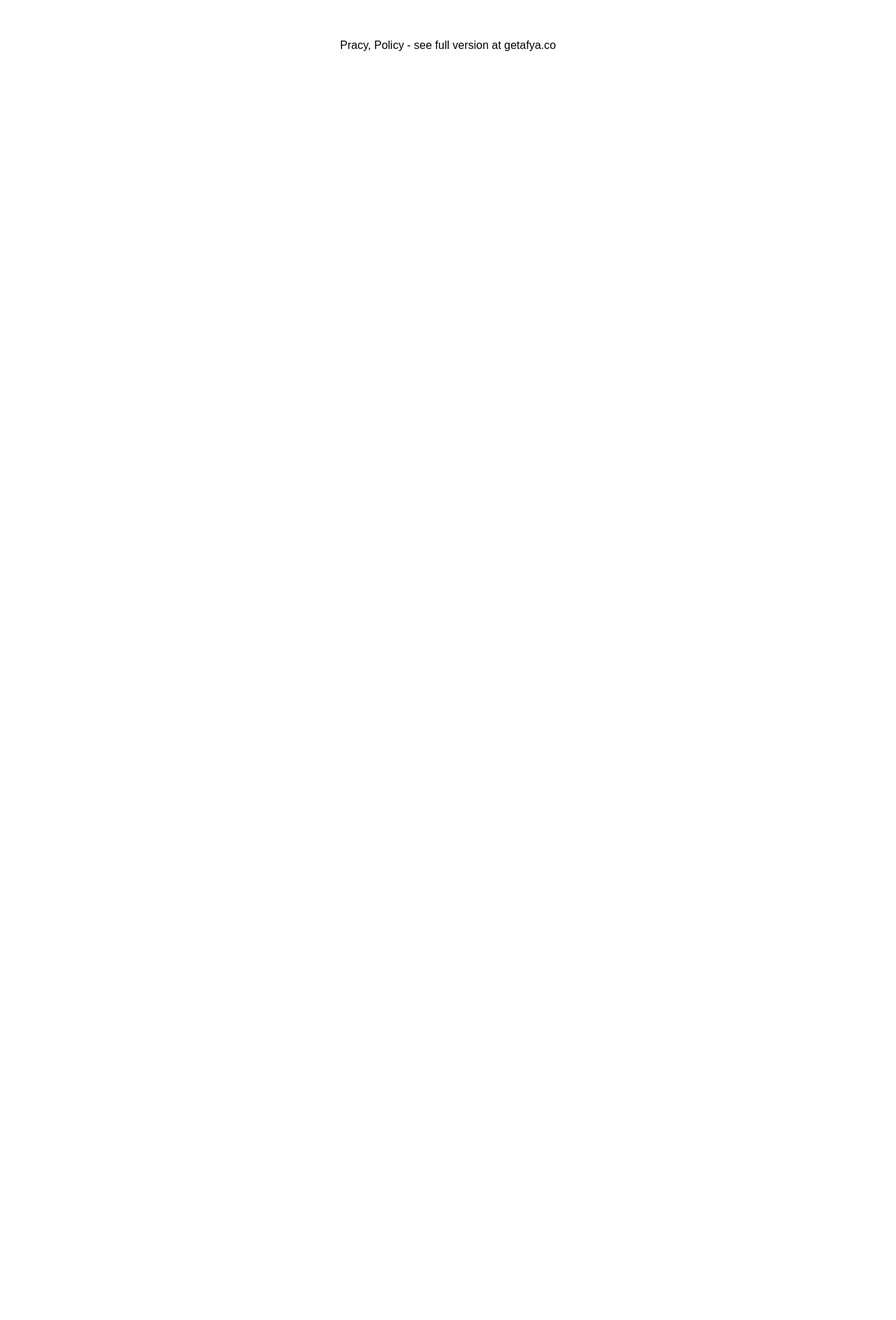
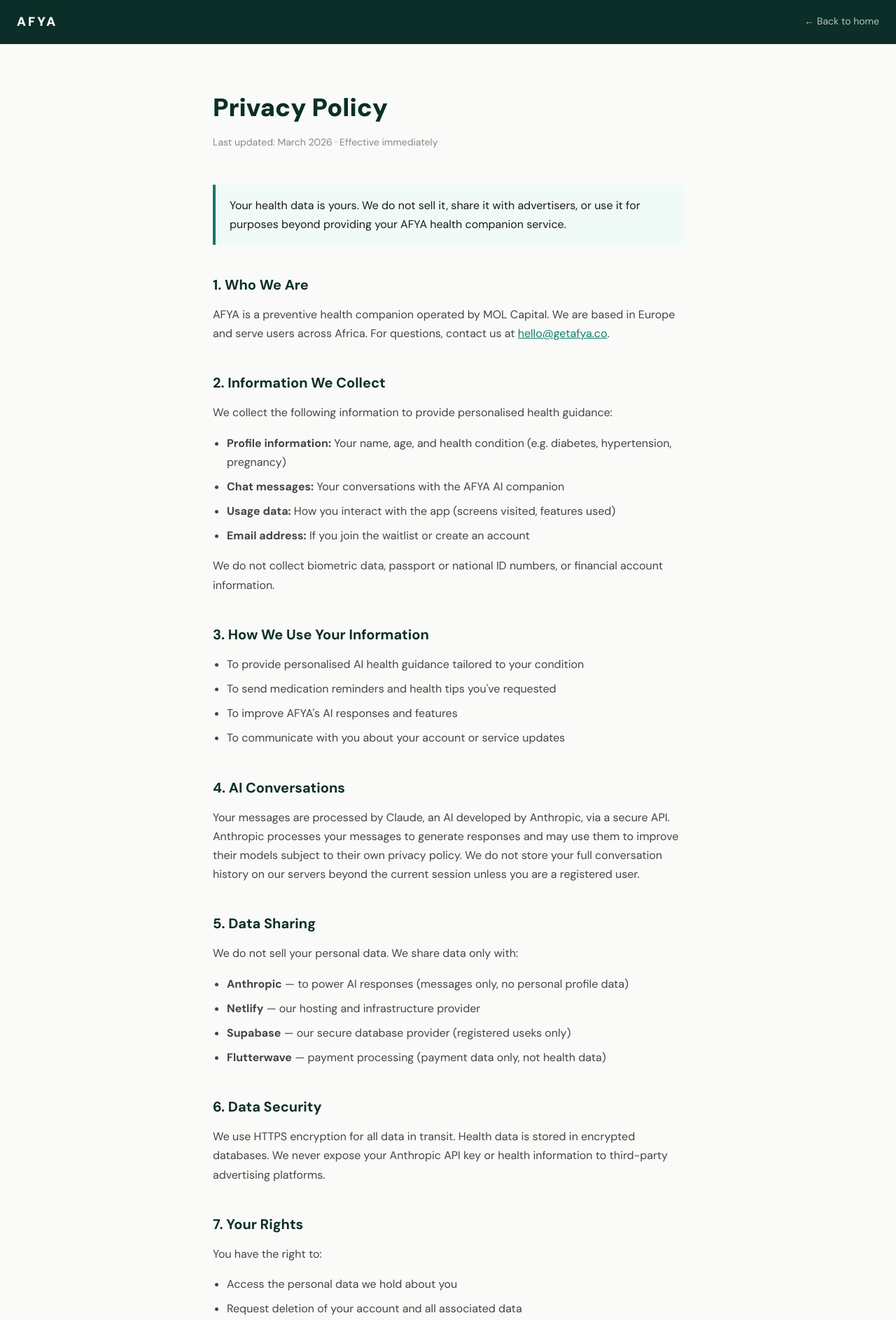
Before and after one commit to alexandremolla-byte/afya, a plain HTML site: page privacy.html in a window 1280 px wide. Shown: the top 1887 px of the page at 70% size. Before the commit the page ends 800 px from the top, so only its background shows below. Drawn offline with Linux system fonts and the light colour scheme.

Commit message:
Add privacy.html

```diff
--- a/privacy.html
+++ b/privacy.html
@@ -3,10 +3,111 @@
 <head>
   <meta charset="UTF-8">
   <meta name="viewport" content="width=device-width, initial-scale=1.0">
-  <title>Privacy Policy &mdash; AFYA</title>
-  <meta name="description" content="AFYA's privacy policy &mdash; how we collect, use, and protect your health data.">
+  <title>Privacy Policy — AFYA</title>
+  <meta name="description" content="AFYA's privacy policy — how we collect, use, and protect your health data.">
   <link rel="preconnect" href="https://fonts.googleapis.com">
   <link href="https://fonts.googleapis.com/css2?family=DM+Sans:wght@400;500;700;900&display=swap" rel="stylesheet">
+  <style>
+    :root { --green: #0D7E6A; --dark: #0B2F28; }
+    * { margin: 0; padding: 0; box-sizing: border-box; }
+    body { font-family: 'DM Sans', sans-serif; color: #1a1a1a; background: #fafaf8; line-height: 1.7; }
+    nav {
+      background: var(--dark); padding: 16px 24px;
+      display: flex; align-items: center; justify-content: space-between;
+    }
+    .logo { color: white; font-weight: 900; font-size: 18px; letter-spacing: 3px; text-decoration: none; }
+    .back { color: rgba(255,255,255,0.7); font-size: 14px; text-decoration: none; }
+    .back:hover { color: white; }
+    .container { max-width: 720px; margin: 0 auto; padding: 60px 24px; }
+    h1 { font-size: 36px; font-weight: 900; color: var(--dark); margin-bottom: 8px; }
+    .meta { color: #888; font-size: 14px; margin-bottom: 48px; }
+    h2 { font-size: 20px; font-weight: 700; color: var(--dark); margin: 40px 0 12px; }
+    p { color: #444; margin-bottom: 16px; }
+    ul { padding-left: 20px; color: #444; margin-bottom: 16px; }
+    li { margin-bottom: 8px; }
+    a { color: var(--green); }
+    .highlight {
+      background: #f0faf7; border-left: 4px solid var(--green);
+      padding: 16px 20px; border-radius: 0 8px 8px 0; margin: 24px 0;
+      color: #1a1a1a;
+    }
+    footer { text-align: center; padding: 40px 24px; color: #aaa; font-size: 13px; border-top: 1px solid #eee; margin-top: 60px; }
+  </style>
 </head>
 <body>
-<p style="text-align:center;padding:40px;font-family:sans-serif">Pracy, Policy - see full version at getafya.co</p></body></html>
+
+<nav>
+  <a href="index.html" class="logo">AFYA</a>
+  <a href="index.html" class="back">← Back to home</a>
+</nav>
+
+<div class="container">
+  <h1>Privacy Policy</h1>
+  <p class="meta">Last updated: March 2026 · Effective immediately</p>
+
+  <div class="highlight">
+    Your health data is yours. We do not sell it, share it with advertisers, or use it for purposes beyond providing your AFYA health companion service.
+  </div>
+
+  <h2>1. Who We Are</h2>
+  <p>AFYA is a preventive health companion operated by MOL Capital. We are based in Europe and serve users across Africa. For questions, contact us at <a href="mailto:hello@getafya.co">hello@getafya.co</a>.</p>
+
+  <h2>2. Information We Collect</h2>
+  <p>We collect the following information to provide personalised health guidance:</p>
+  <ul>
+    <li><strong>Profile information:</strong> Your name, age, and health condition (e.g. diabetes, hypertension, pregnancy)</li>
+    <li><strong>Chat messages:</strong> Your conversations with the AFYA AI companion</li>
+    <li><strong>Usage data:</strong> How you interact with the app (screens visited, features used)</li>
+    <li><strong>Email address:</strong> If you join the waitlist or create an account</li>
+  </ul>
+  <p>We do not collect biometric data, passport or national ID numbers, or financial account information.</p>
+
+  <h2>3. How We Use Your Information</h2>
+  <ul>
+    <li>To provide personalised AI health guidance tailored to your condition</li>
+    <li>To send medication reminders and health tips you've requested</li>
+    <li>To improve AFYA's AI responses and features</li>
+    <li>To communicate with you about your account or service updates</li>
+  </ul>
+
+  <h2>4. AI Conversations</h2>
+  <p>Your messages are processed by Claude, an AI developed by Anthropic, via a secure API. Anthropic processes your messages to generate responses and may use them to improve their models subject to their own privacy policy. We do not store your full conversation history on our servers beyond the current session unless you are a registered user.</p>
+
+  <h2>5. Data Sharing</h2>
+  <p>We do not sell your personal data. We share data only with:</p>
+  <ul>
+    <li><strong>Anthropic</strong> — to power AI responses (messages only, no personal profile data)</li>
+    <li><strong>Netlify</strong> — our hosting and infrastructure provider</li>
+    <li><strong>Supabase</strong> — our secure database provider (registered useks only)</li>
+    <li><strong>Flutterwave</strong> — payment processing (payment data only, not health data)</li>
+  </ul>
+
+  <h2>6. Data Security</h2>
+  <p>We use HTTPS encryption for all data in transit. Health data is stored in encrypted databases. We never expose your Anthropic API key or health information to third-party advertising platforms.</p>
+
+  <h2>7. Your Rights</h2>
+  <p>You have the right to:</p>
+  <ul>
+    <li>Access the personal data we hold about you</li>
+    <li>Request deletion of your account and all associated data</li>
+    <li>Correct inaccurate information</li>
+    <li>Withdraw consent at any time by deleting your account</li>
+  </ul>
+  <p>To exercise these rights, email <a href="mailto:hello@getafya.co">hello@getafya.co</a>.</p>
+
+  <h2>8. Children's Privacy</h2>
+  <p>AFYA is not intended for children under 13. We do not knowingly collect data from children. If you believe a child has provided us with data, please contact us immediately.</p>
+
+  <h2>9. Changes to This Policy</h2>
+  <p>We may update this policy as AFYA grows. We will notify registered users by email of any significant changes. Continued use of AFYA after changes constitutes acceptance of the updated policy.</p>
+
+  <h2>10. Contact</h2>
+  <p>For privacy questions or data requests: <a href="mailto:hello@getafya.co">hello@getafya.co</a></p>
+</div>
+
+<footer>
+  © 2026 AFYA Health Technology · <a href="index.html">Home</a> · <a href="terms.html">Terms of Service</a>
+</footer>
+
+</body>
+</html>
```
